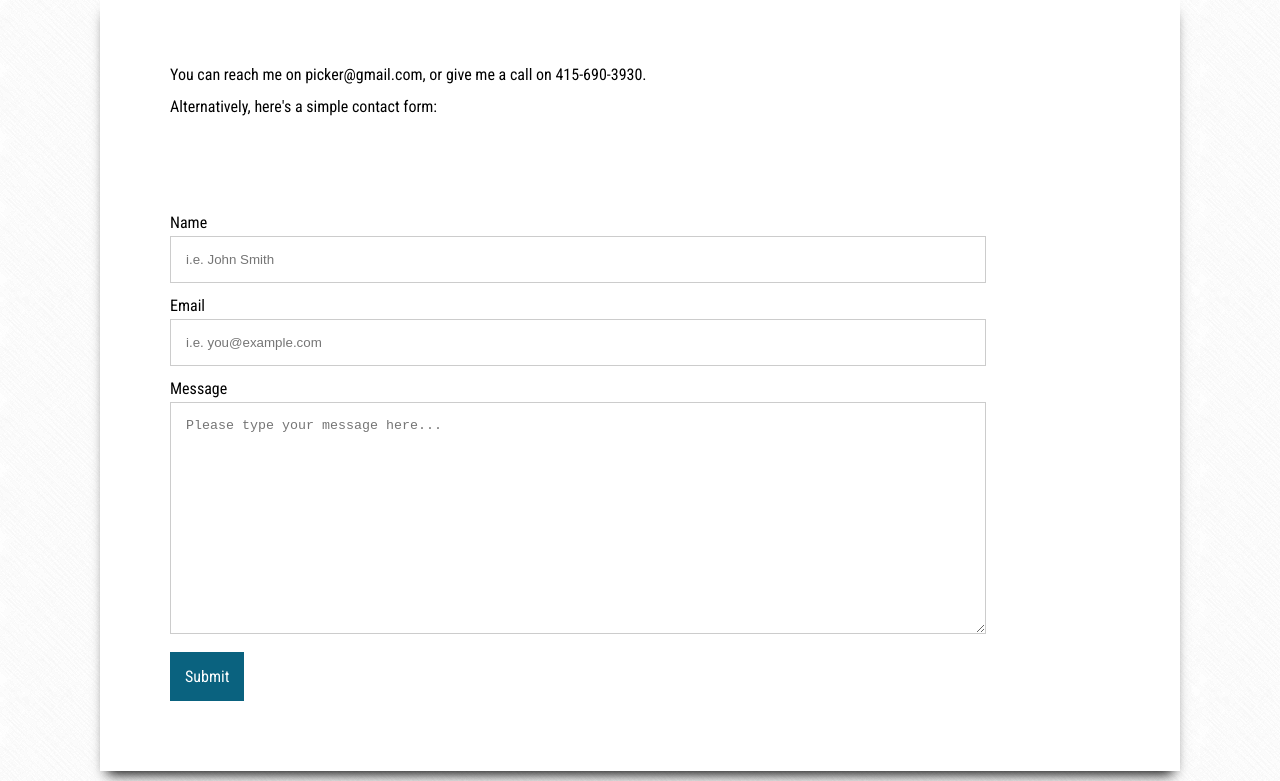
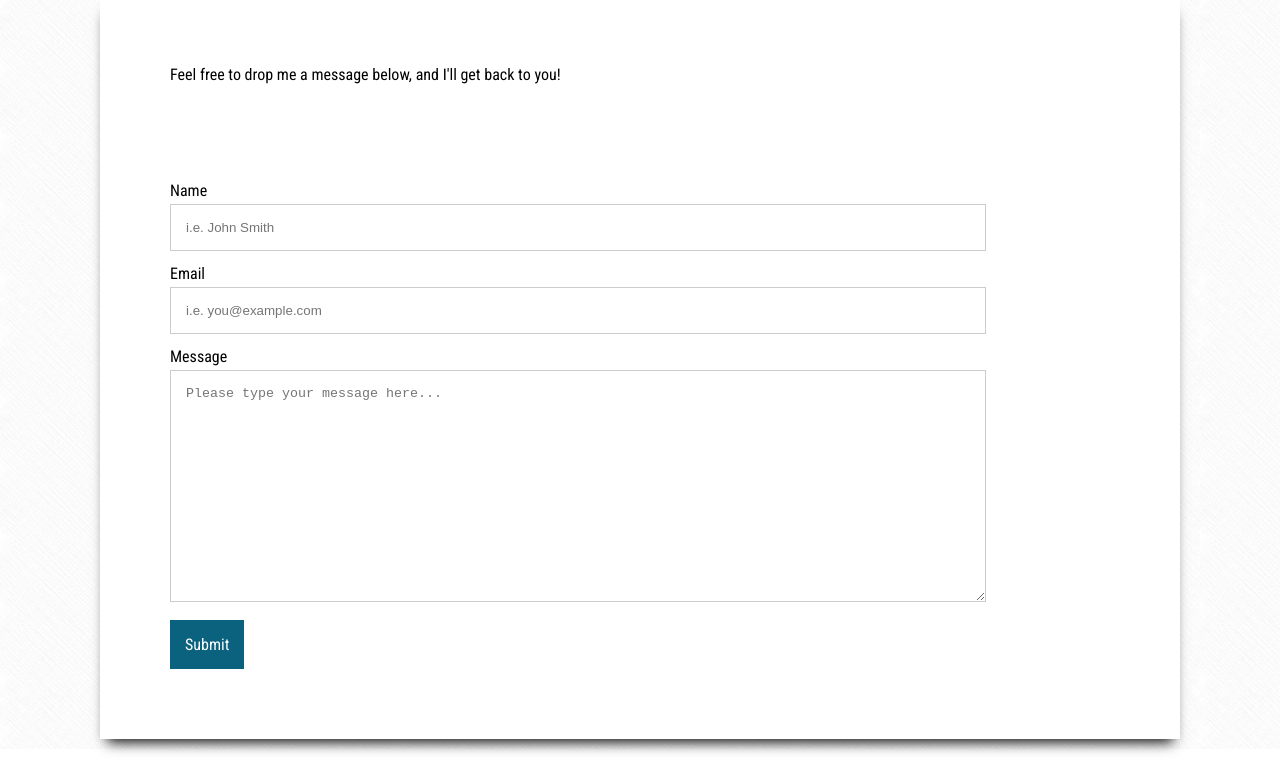
Before and after one commit to stepicker/Picker.tech, a plain HTML site: page contact.html in a window 1280 px wide. Shown: the part 103-884 px from the top of the page. After the commit the page ends 852 px from the top, so only its background shows below. Drawn offline with nearby package versions, Linux system fonts and the light colour scheme.

Commit message:
Updated contact form

```diff
--- a/contact.html
+++ b/contact.html
@@ -49,9 +49,7 @@
     <div class="animated fadeIn" id="page-content">
         <div id="form-container">
             <div id="contact-intro">
-                <p>You can reach me on picker@gmail.com, or give me a call on 415-690-3930.</p>
-                <br>
-                <p>Alternatively, here's a simple contact form:</p>
+                <p>Feel free to drop me a message below, and I'll get back to you!</p>
             </div>
             <form id="contact-form" method="POST" action="https://formspree.io/picker@gmail.com">
                 <label for="name">Name</label>
```
